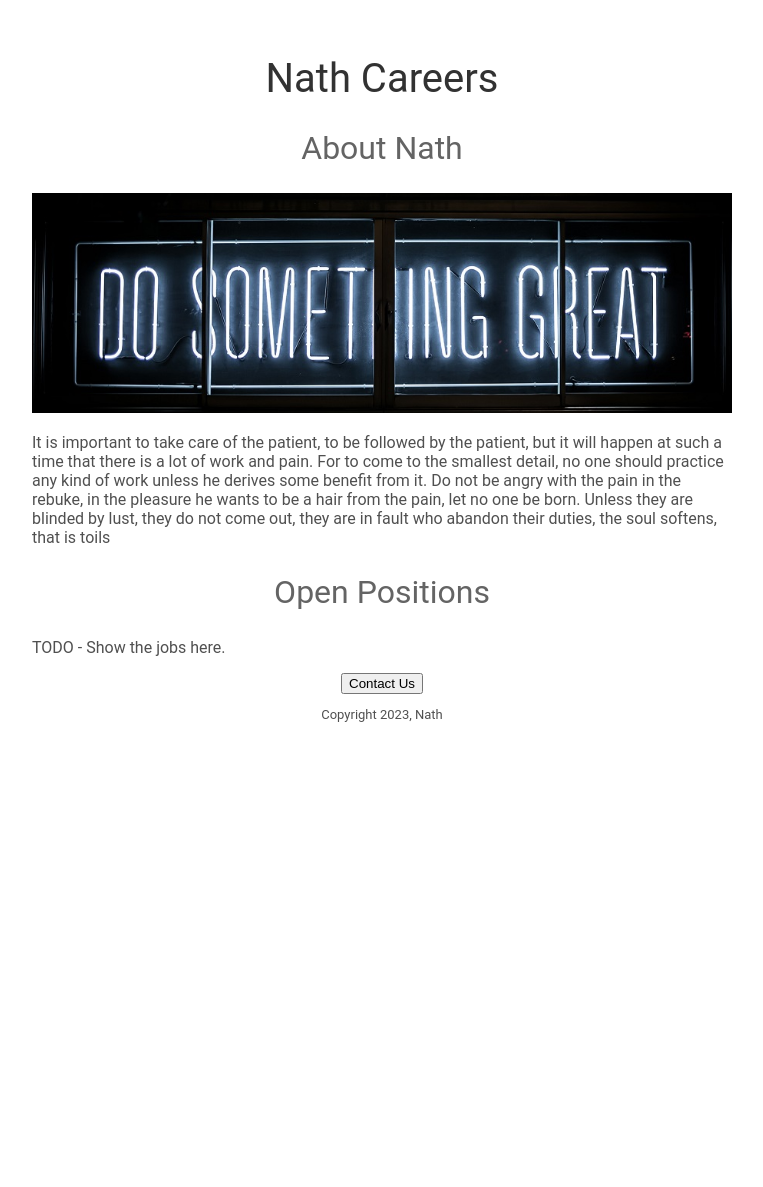
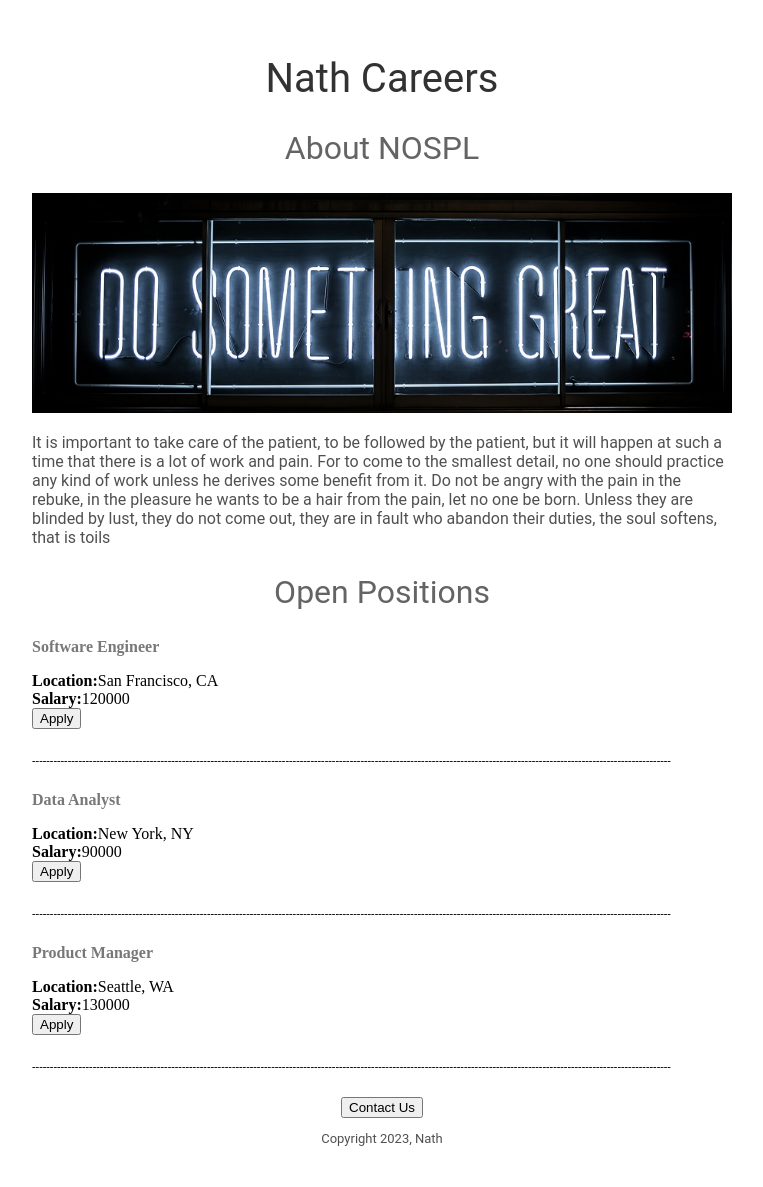
Before and after one commit to amacharla25/nath-careers-portal, a Flask app: page / in a window 1280 px wide. Shown: the whole page, without its empty margins (258-1021 px from the left). Before the commit the page ends 722 px from the top, so only its background shows below. Run offline with Flask 3, Linux system fonts and the light colour scheme.

Commit message:
jinja and template inheritance added

```diff
--- a/app.py
+++ b/app.py
@@ -2,9 +2,35 @@ from flask import Flask,render_template
 
 app = Flask(__name__)
 
+JOBS = [
+        {
+            "job_id": 1,
+            "job_title": "Software Engineer",
+            "job_location": "San Francisco, CA",
+            "salary_amount": 120000
+        },
+        {
+            "job_id": 2,
+            "job_title": "Data Analyst",
+            "job_location": "New York, NY",
+            "salary_amount": 90000
+        },
+        {
+            "job_id": 3,
+            "job_title": "Product Manager",
+            "job_location": "Seattle, WA",
+            "salary_amount": 130000
+        }
+    ]
+
+
+
+
+
+
 @app.route("/") #route is the part of the url - its a decorator
 def hello():
-    return render_template("home.html")
+    return render_template("home.html", jobs= JOBS, company_name= 'NOSPL')
 
 if __name__ == "__main__":
     app.run(host= '0.0.0.0', debug=True)
--- a/templates/home.html
+++ b/templates/home.html
@@ -47,7 +47,7 @@
     <body>
         <div id="container">
             <h1>Nath Careers</h1>
-            <h2>About Nath</h2>
+            <h2>About {{company_name}}</h2>
                 <div class="image-container">
                     <div class="centered-content" >
                         <img src="static\images\banner.png" alt="Banner Image">
@@ -57,7 +57,12 @@
                 It is important to take care of the patient, to be followed by the patient, but it will happen at such a time that there is a lot of work and pain. For to come to the smallest detail, no one should practice any kind of work unless he derives some benefit from it. Do not be angry with the pain in the rebuke, in the pleasure he wants to be a hair from the pain, let no one be born. Unless they are blinded by lust, they do not come out, they are in fault who abandon their duties, the soul softens, that is toils
             </p>
             <h2>Open Positions</h2>
-            <p>TODO - Show the jobs here.</p>
+            <div>
+                {% for job in jobs %}
+                    {% include "job_item.html" %}
+                {%endfor%}
+            </div>
+
             <div style="text-align: center;">
                 <button id="contactbutton">Contact Us</button>
                 <p style="font-size: small;">Copyright 2023, Nath</p>
--- /dev/null
+++ b/templates/job_item.html
@@ -0,0 +1,11 @@
+<div style="margin-bottom: 16px;">
+    <h4 style="color: rgb(120, 120, 120); margin-bottom: 4px;">
+        {{job['job_title']}}
+    </h4>
+</div>
+<div><b>Location:</b>{{job['job_location']}}</div>
+{% if 'salary_amount' in job%}
+    <div><b>Salary:</b>{{job['salary_amount']}}</div>
+{% endif %}
+<button>Apply</button>
+<h6>-----------------------------------------------------------------------------------------------------------------------------------------------------------------------------------</h6>
```
